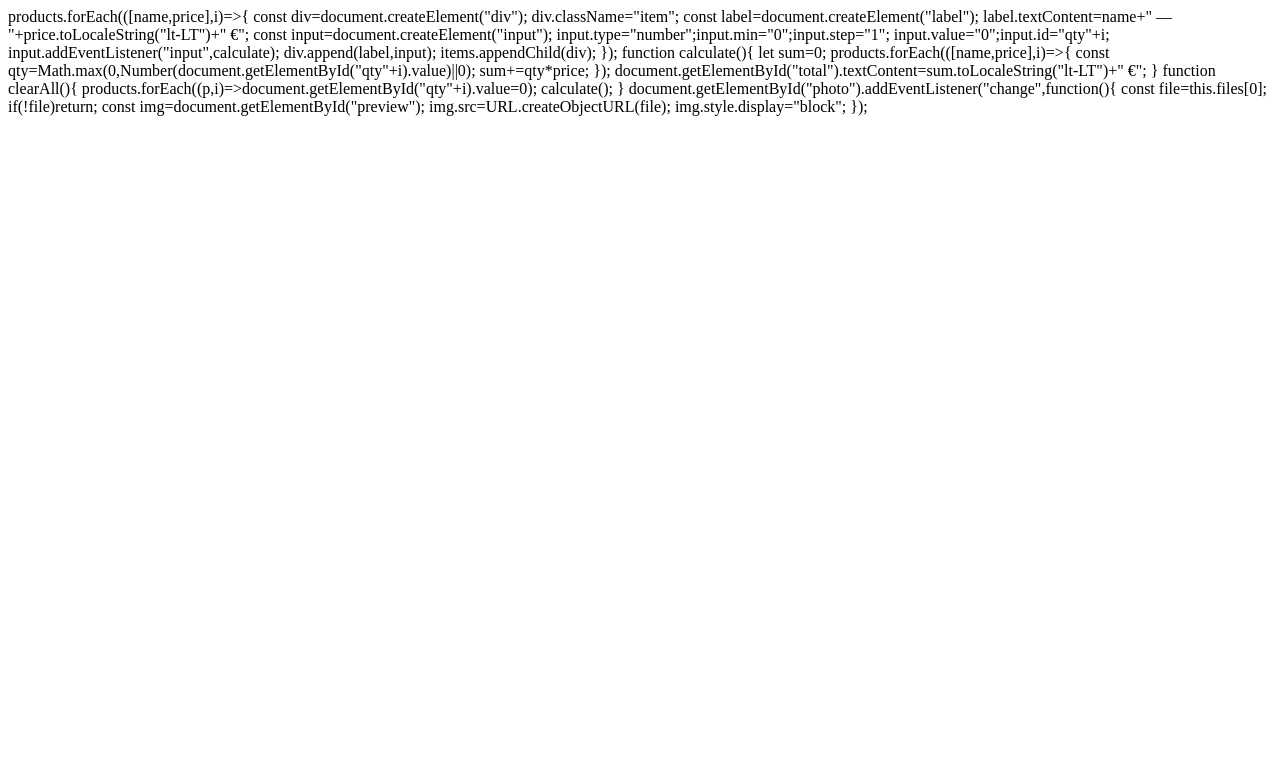
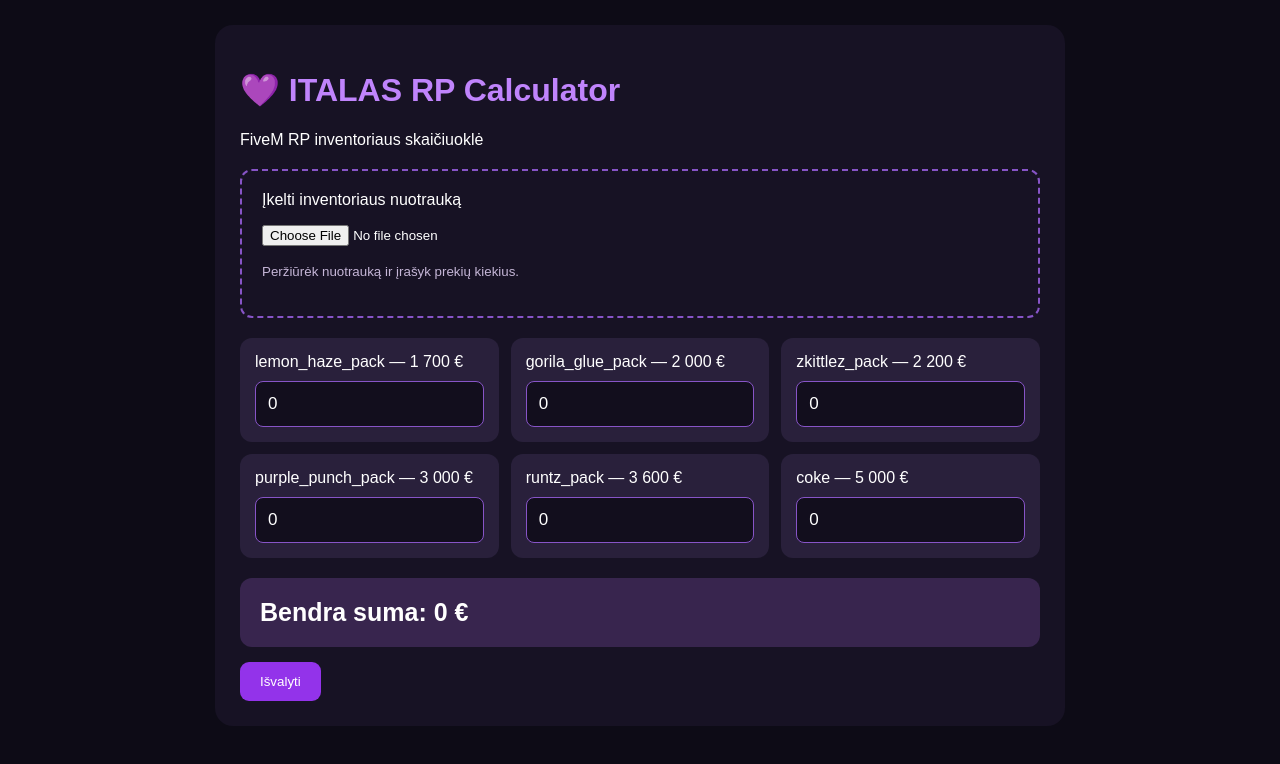
Before and after one commit to lukasbriedis48-hub/italas-rp-calculator, a plain HTML site: page index.html in a window 1280 px wide. Drawn offline with Linux system fonts and the light colour scheme.

Commit message:
Update index.html

```diff
--- a/index.html
+++ b/index.html
@@ -1,3 +1,49 @@
+
+<!DOCTYPE html>
+<html lang="lt">
+<head>
+<meta charset="UTF-8">
+<meta name="viewport" content="width=device-width,initial-scale=1">
+<title>ITALAS RP Calculator</title>
+<style>
+body{margin:0;background:#0d0b16;color:white;font-family:Arial,sans-serif;padding:25px}
+main{max-width:800px;margin:auto;background:#171224;padding:25px;border-radius:18px}
+h1{color:#c084fc}
+.upload{padding:20px;border:2px dashed #8754c7;border-radius:12px;margin:20px 0}
+input[type=file]{max-width:100%}
+#preview{max-width:100%;max-height:350px;display:none;margin-top:15px;border-radius:10px}
+.grid{display:grid;grid-template-columns:repeat(auto-fit,minmax(230px,1fr));gap:12px}
+.item{background:#29203b;padding:15px;border-radius:12px}
+.item input{box-sizing:border-box;width:100%;padding:12px;background:#120e1d;border:1px solid #8754c7;color:white;border-radius:8px;margin-top:10px;font-size:17px}
+.total{margin-top:20px;padding:20px;background:#38254e;border-radius:12px;font-size:25px;font-weight:bold}
+button{background:#9333ea;color:white;border:0;border-radius:9px;padding:12px 20px;margin-top:15px;cursor:pointer}
+small{color:#c5b6d7}
+</style>
+</head>
+<body>
+<main>
+<h1>💜 ITALAS RP Calculator</h1>
+<p>FiveM RP inventoriaus skaičiuoklė</p>
+<div class="upload">
+<label for="photo">Įkelti inventoriaus nuotrauką</label>
+<p><input type="file" id="photo" accept="image/*"></p>
+<img id="preview" alt="Inventoriaus nuotrauka">
+<p><small>Peržiūrėk nuotrauką ir įrašyk prekių kiekius.</small></p>
+</div>
+<div class="grid" id="items"></div>
+<div class="total">Bendra suma: <span id="total">0 €</span></div>
+<button onclick="clearAll()">Išvalyti</button>
+</main>
+<script>
+const products=[
+["lemon_haze_pack",1700],
+["gorila_glue_pack",2000],
+["zkittlez_pack",2200],
+["purple_punch_pack",3000],
+["runtz_pack",3600],
+["coke",5000]
+];
+const items=document.getElementById("items");
 products.forEach(([name,price],i)=>{
 const div=document.createElement("div");
 div.className="item";
```
